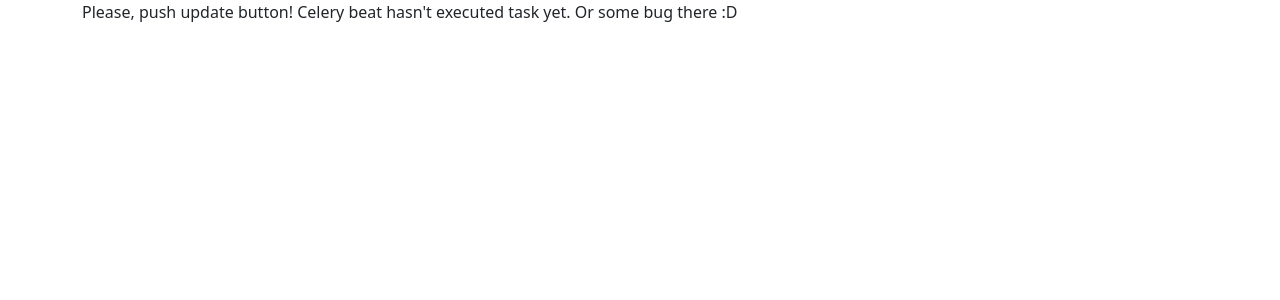
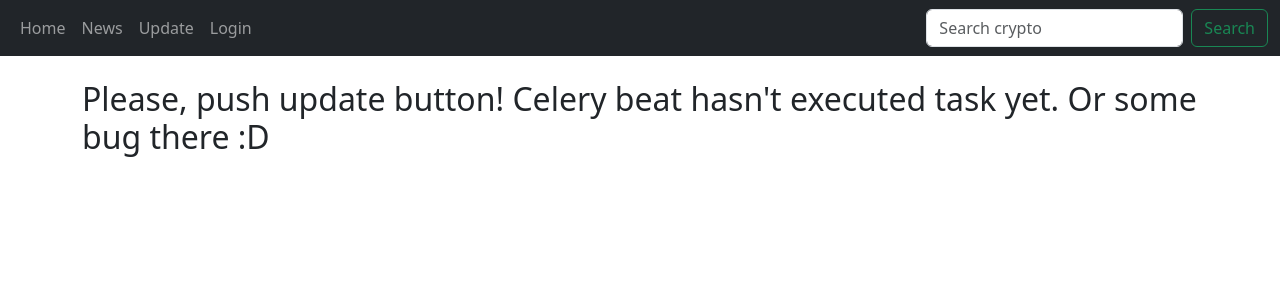
Before and after one commit to Vixroff/cryptocurrencies-app, a Django app: template apptrix/app/templates/cryptos.html in a window 1280 px wide. Shown: the top 300 px of the page. Run offline with Django 4.2, Linux system fonts and the light colour scheme; the template is opened without the code that fills it, so the values that code supplies are empty; parts of the project's set-up code (start-up, migrations or seed data) failed here and were passed over.

Commit message:
Create: base html with navbar

```diff
--- a/apptrix/app/templates/base.html
+++ b/apptrix/app/templates/base.html
@@ -9,6 +9,30 @@
     <script src="https://cdn.jsdelivr.net/npm/bootstrap@5.3.0/dist/js/bootstrap.bundle.min.js" integrity="sha384-geWF76RCwLtnZ8qwWowPQNguL3RmwHVBC9FhGdlKrxdiJJigb/j/68SIy3Te4Bkz" crossorigin="anonymous"></script>
 </head>
 <body>
+    <nav class="navbar navbar-expand-md navbar-dark bg-dark mb-4">
+        <div class="container-fluid">
+          <div class="collapse navbar-collapse" id="navbarCollapse">
+            <ul class="navbar-nav me-auto mb-2 mb-md-0">
+              <li class="nav-item">
+                <a class="nav-link" href="#">Home</a>
+              </li>
+              <li class="nav-item">
+                <a class="nav-link" href="#">News</a>
+              </li>
+              <li class="nav-item">
+                <a class="nav-link">Update</a>
+              </li>
+              <li class="nav-item">
+                <a class="nav-link">Login</a>
+              </li>
+            </ul>
+            <form class="d-flex" role="search">
+              <input class="form-control me-2" type="search" placeholder="Search crypto" aria-label="Search">
+              <button class="btn btn-outline-success" type="submit">Search</button>
+            </form>
+          </div>
+        </div>
+      </nav>
     {% block content%}
     {% endblock %}
 </body>
--- a/apptrix/app/templates/cryptos.html
+++ b/apptrix/app/templates/cryptos.html
@@ -53,7 +53,7 @@
     </div>
 {% else %}
 <div class="container">
-    <span>Please, push update button! Celery beat hasn't executed task yet. Or some bug there :D</span>
+    <h2>Please, push update button! Celery beat hasn't executed task yet. Or some bug there :D</h2>
 </div>
 {% endif %}
 
```
